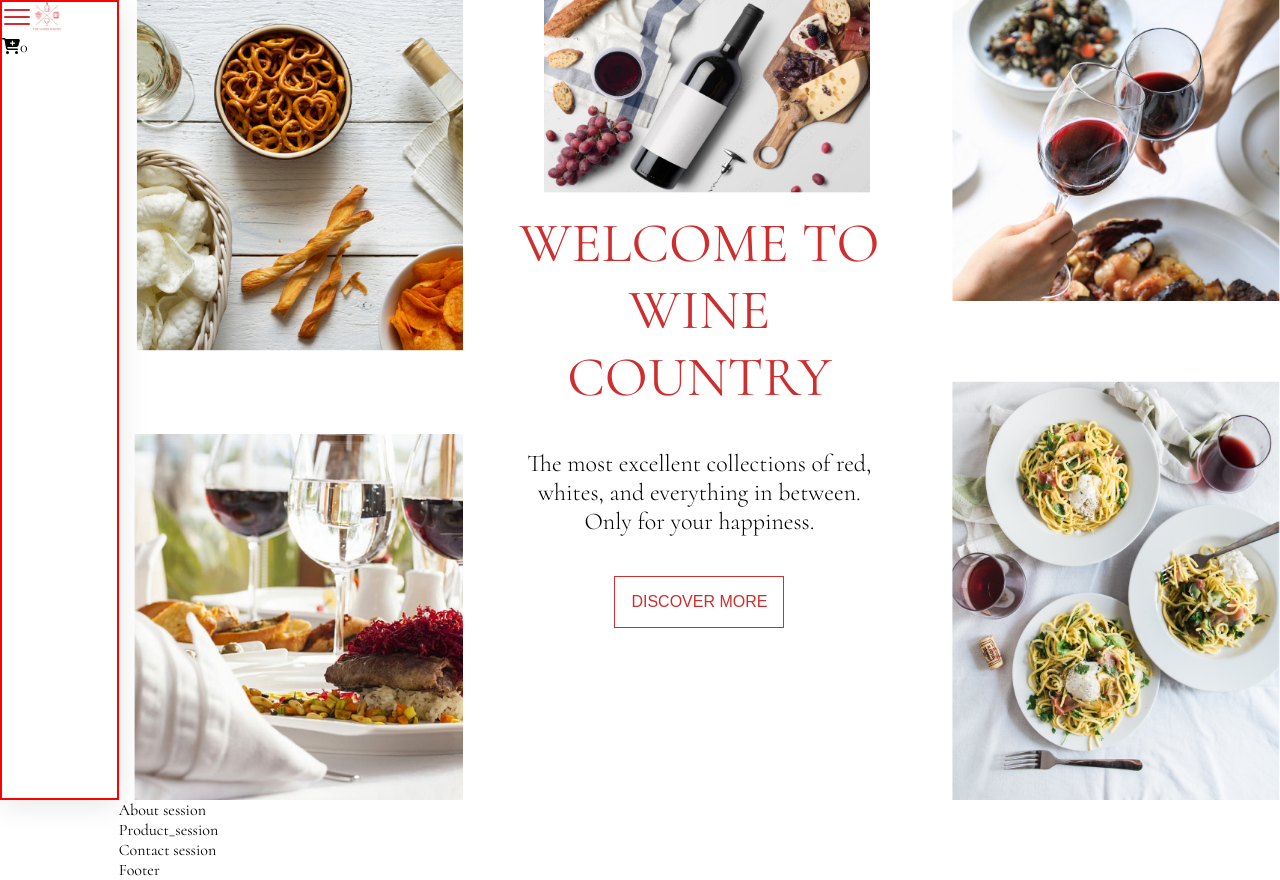
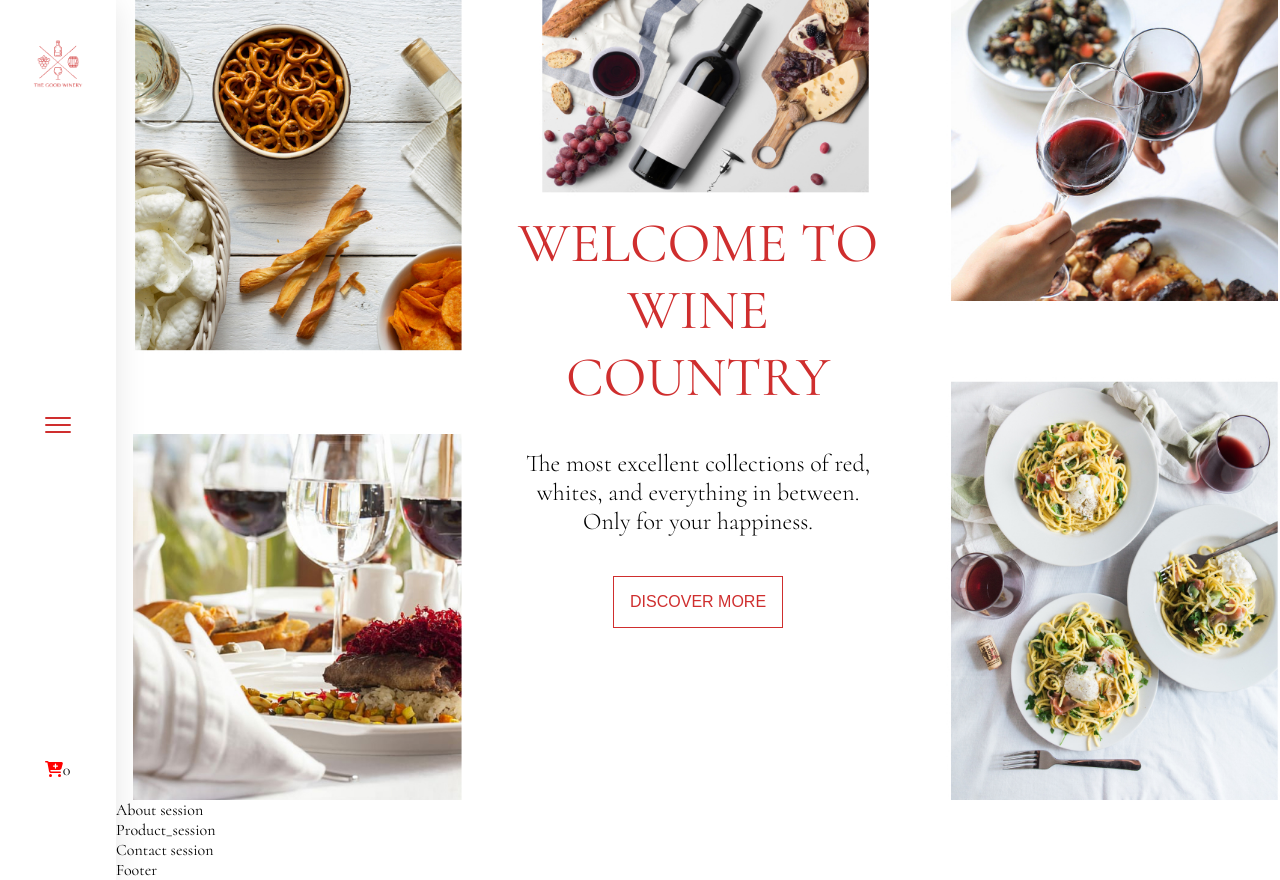
Before and after one commit to dejosemario/the-good-winery, a Next.js app: page / in a window 1280 px wide. Built offline with nearby package versions, Linux system fonts and the light colour scheme; a web font is replaced by a local one.

Commit message:
style the header section to have a glass effect

```diff
--- a/pages/header.js
+++ b/pages/header.js
@@ -6,6 +6,12 @@ import { faCartPlus } from "@fortawesome/free-solid-svg-icons";
 function Header(props) {
   return (
     <div className="menu__icons">
+      <Image
+        src="/images/the-good-winery-logo.png"
+        alt="loading..."
+        width={50}
+        height={50}
+      />
       <Image src="/icons8-menu.svg" alt="loading..." width={30} height={30} />
       {/*
         <Image
@@ -15,17 +21,13 @@ function Header(props) {
           height={30}
         />
          */}
-      <Image
-        src="/images/the-good-winery-logo.png"
-        alt="loading..."
-        width={30}
-        height={30}
-      />
 
       <div className="cart__div">
         <FontAwesomeIcon
           icon={faCartPlus}
           className="fas fa-cart"
+          size="1x"
+          color="red"
         ></FontAwesomeIcon>
         <span className="cart__count">0</span>
       </div>
--- a/styles/globals.css
+++ b/styles/globals.css
@@ -9,19 +9,35 @@ body {
   display: flex;
 }
 
+
+
+/* header section */
 .header{
+  /* glass Effect */
   flex: 0.09;
   background-color: trasnparent;
-  border: 2px solid red;
-  height: 100vh;
+  /* border: 2px solid red; */
+  /* height: 100vh; */
   background: rgba(255, 255, 255, 0.01);
   box-shadow: 0 4px 30px rgba(0, 0, 0, 0.1);
   backdrop-filter: blur(3.6px);
+  -webkit-backdrop-filter: blur(3.6px);
+  border-right: 1px solid rgba(255, 255, 255, 0.53);
   display: flex;
-  /* flex-direction: row; */
-  /* justify-content: space-between; */
+  /* align-items: center; */
+  justify-content: center;
+  z-index: 5;
+  padding-top: 25px;
 }
 
+.menu__icons{
+  display: flex;
+  flex-direction: column;
+  align-items: center;
+  justify-content: space-between;
+  /* border: 5px solid blue; */
+  margin: 15px 0 100px 0;
+}
 
 .others{
   flex: 0.91;
@@ -36,6 +52,8 @@ a {
 * {
   box-sizing: border-box;
 }
+
+
 
 /* hero__section */
 .hero__section {
```
